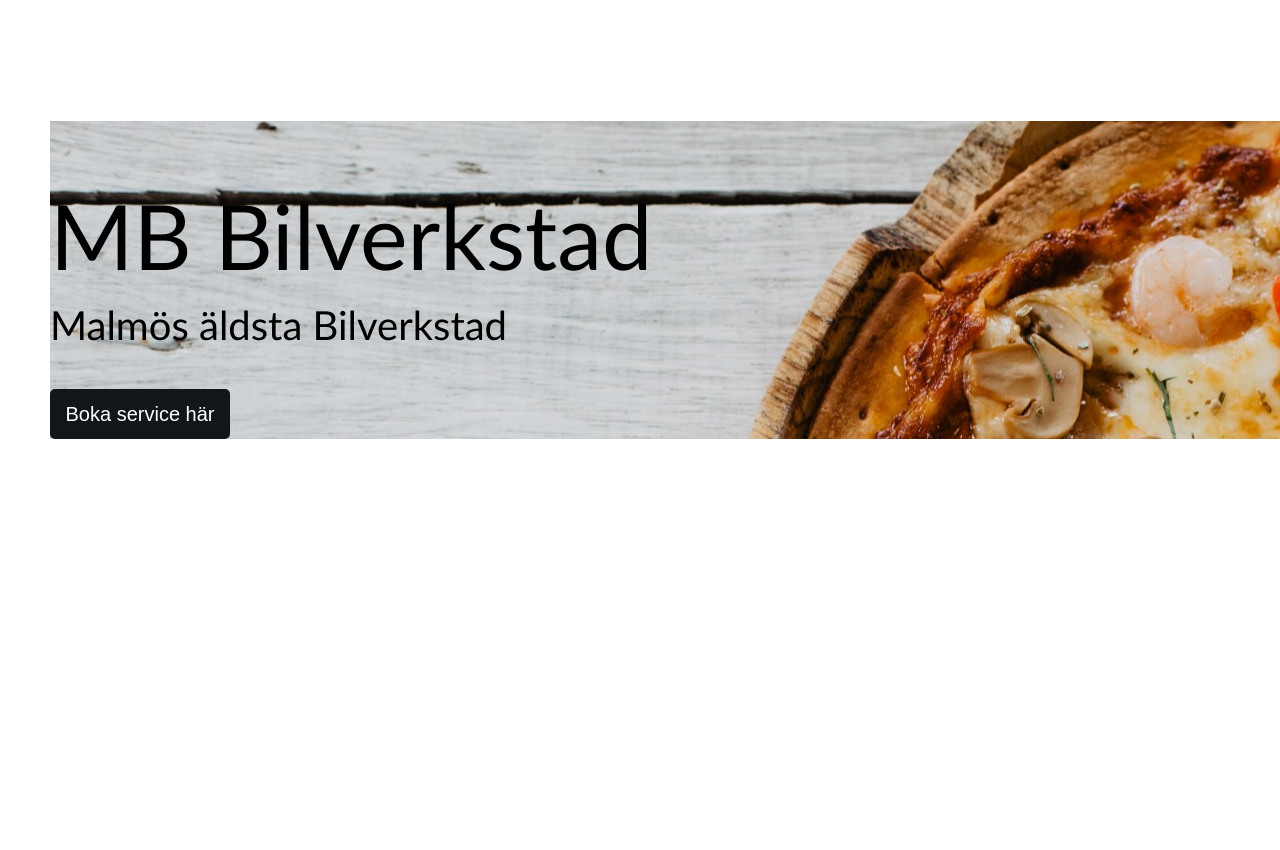
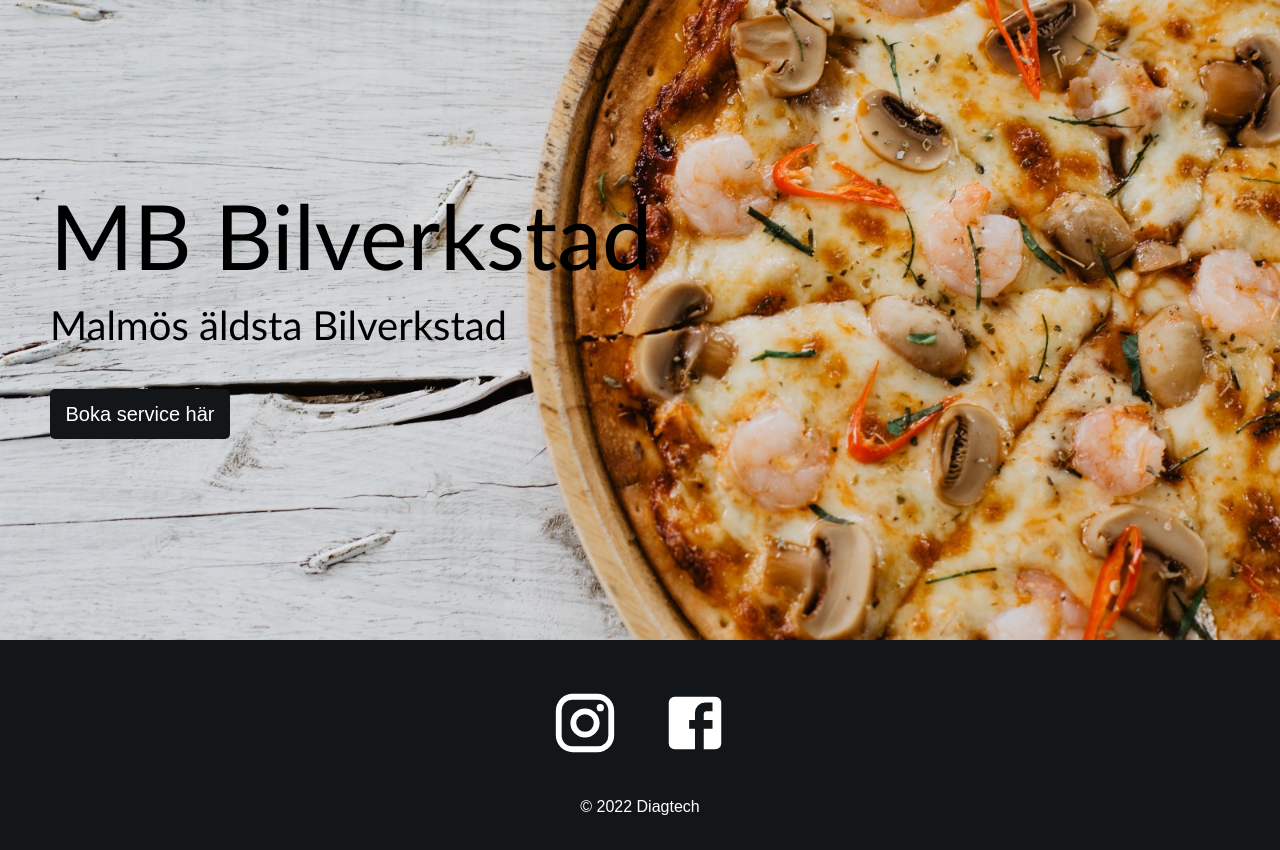
Before and after one commit to DJendryczka/react-website, a React (Create React App) app: page / in a window 1280 px wide. Shown: the part 180-1030 px from the top of the page. Before the commit the page ends 820 px from the top, so only its background shows below. Built offline with nearby package versions, Linux system fonts and the light colour scheme.

Commit message:
Add footer and fix backgroung img

```diff
--- a/src/App.js
+++ b/src/App.js
@@ -1,6 +1,7 @@
 import { BrowserRouter as Router, Route, Routes } from 'react-router-dom';
 import './App.css';
 import Navbar from './components/Navbar';
+import Footer from './components/Footer';
 import Home from './pages/Home';
 function App() {
   return (
@@ -10,6 +11,7 @@
         <Routes>
           <Route path='/' exact element={ <Home /> } />
         </Routes>
+        <Footer />
       </Router>
     </div>
   );
--- /dev/null
+++ b/src/components/Footer.js
@@ -0,0 +1,17 @@
+import React from 'react';
+import InstagramIcon from '@material-ui/icons/Instagram';
+import FacebookIcon from '@material-ui/icons/Facebook';
+import '../styles/Footer.css';
+const Footer = () => {
+  return (
+    <div className='footer'>
+      <div className='socialMedia'>
+        <InstagramIcon />
+        <FacebookIcon />
+      </div>
+      <p>&copy; 2022 Diagtech</p>
+    </div>
+  );
+};
+
+export default Footer;
--- a/src/pages/Home.js
+++ b/src/pages/Home.js
@@ -4,11 +4,9 @@
 import '../styles/Home.css';
 const Home = () => {
   return (
-    <div className='home'>
+    <div className='home' style={{ backgroundImage: `url(${BannerImage})` }}>
       <div
-        className='headerContainer'
-        style={{ backgroundImage: `url(${BannerImage})` }}
-      >
+        className='headerContainer' >
         <h1>MB Bilverkstad</h1>
         <p>Malmös äldsta Bilverkstad</p>
         <Link to='/menu'>
--- /dev/null
+++ b/src/styles/Footer.css
@@ -0,0 +1,21 @@
+.footer {
+    width: 100%;
+    height: 200px;
+    background-color: #121619;
+    display: flex;
+    justify-content: center;
+    align-items: center;
+    flex-direction: column;
+    padding-top: 10px;
+  }
+
+  .socialMedia svg {
+    color: white;
+    margin: 20px;
+    font-size: 70px;
+    cursor: pointer;
+  }
+
+  .footer p {
+    color: white;
+  }
```
